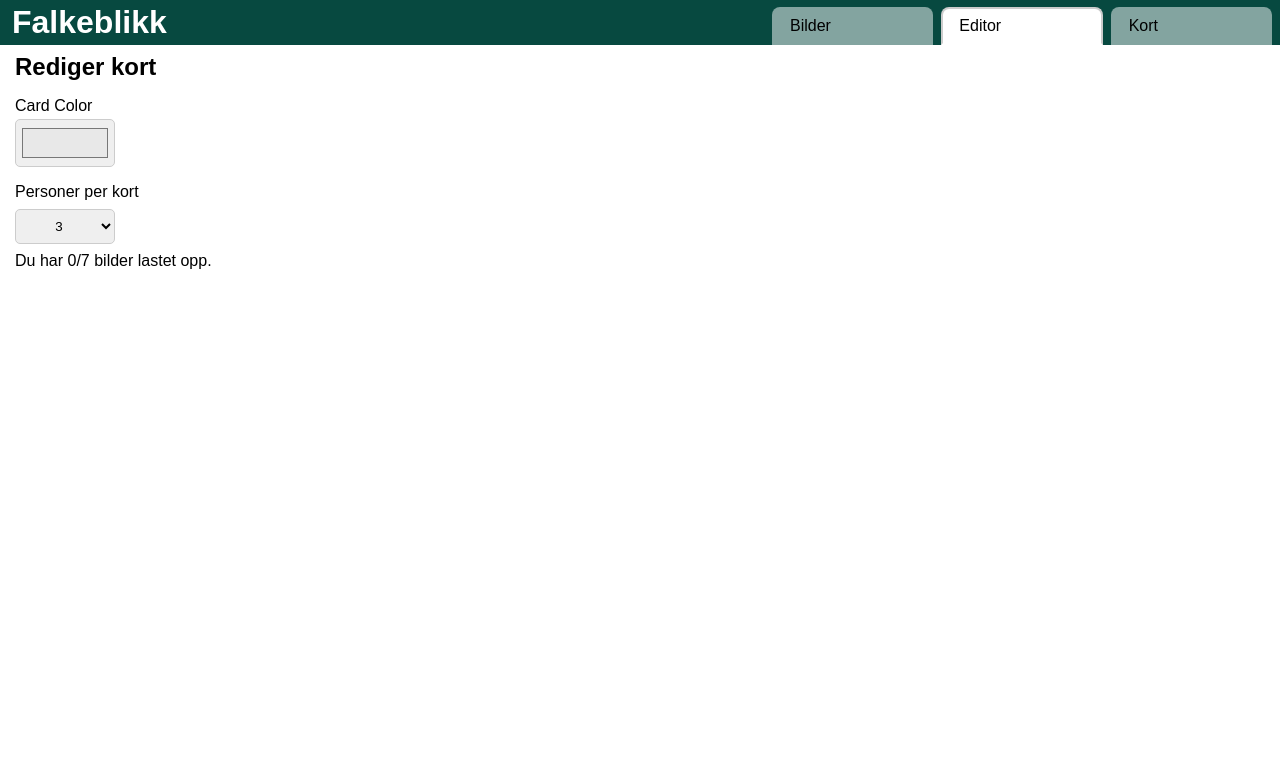
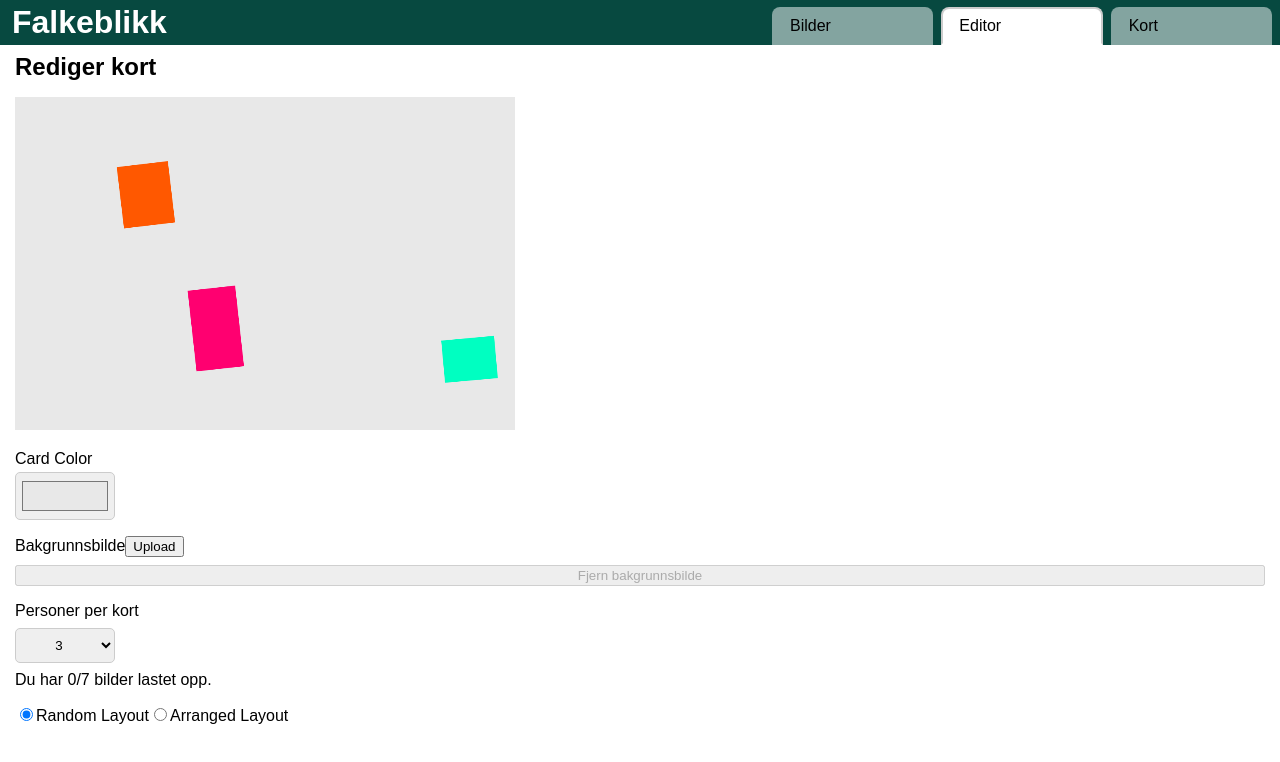
Before and after one commit to eliashetland/falkeblikk, a React (Vite) app: page / in a window 1280 px wide. Both pictures are taken after a click on the label "Editor". Shown: the top 762 px of the page. Built offline with nearby package versions, Linux system fonts and the light colour scheme.

Commit message:
feat: arranged pos

```diff
--- a/src/App.tsx
+++ b/src/App.tsx
@@ -8,11 +8,13 @@ import { Nav } from "./nav/Nav";
 
 export type Page = "cards" | "editor" | "images";
 
+
 function App() {
   const [currentPage, setCurrentPage] = useState<Page>("cards");
   const [options, setOptions] = useState<IOptions>({
     color: "#e8e8e8",
     count: 3,
+    layout: "random",
   });
 
   const [images, setImages] = useState<File[]>([]);
--- a/src/card/Card.tsx
+++ b/src/card/Card.tsx
@@ -6,6 +6,7 @@ export interface ICardProps {
   card: number[];
   images: File[];
   options: IOptions;
+  useShapes?: boolean;
 }
 
 export const Card = (props: ICardProps) => {
@@ -13,7 +14,7 @@ export const Card = (props: ICardProps) => {
 
   useEffect(() => {
     drawCard(props, canvasRef);
-  }, [props.card, props.images, props.options]);
+  }, [props.card, props.images, props.options, props.useShapes]);
 
   return (
     <div className={styles.container}>
--- a/src/editor/Editor.module.css
+++ b/src/editor/Editor.module.css
@@ -2,13 +2,17 @@
   padding: 0.5rem 0rem;
   display: flex;
   flex-direction: column;
+  flex-wrap: nowrap;
 
   scrollbar-gutter: stable both-edges;
   overflow-y: auto;
   height: 100%;
 
-  flex-wrap: wrap;
   gap: 1rem;
+}
+
+.preview div {
+  max-width: 500px;
 }
 
 .container h2 {
@@ -49,3 +53,26 @@
 .count option {
   padding: 0.5rem;
 }
+
+.backgroundImage {
+  display: flex;
+  flex-direction: column;
+  gap: 0.5rem;
+
+  width: 100%;
+}
+
+.uploadButton {
+  position: relative;
+  overflow: hidden;
+}
+
+.uploadButton input[type="file"] {
+  position: absolute;
+  left: 0;
+  top: 0;
+  opacity: 0;
+  width: 100%;
+  height: 100%;
+  cursor: pointer;
+}
--- a/src/editor/Editor.tsx
+++ b/src/editor/Editor.tsx
@@ -1,11 +1,15 @@
+import { Card } from "../card/Card";
 import { numberOfPhotosNeeded, validCardSizes } from "../logic/generateMono";
 import styles from "./Editor.module.css";
 
 export interface IOptions {
   color: string;
   count: number;
+  layout: Layout;
+  backgroundImage?: File | null;
 }
 
+export type Layout = "random" | "arranged";
 interface IEditorProps {
   options: IOptions;
   images: File[];
@@ -13,18 +17,70 @@ interface IEditorProps {
 }
 
 export const Editor = (props: IEditorProps) => {
+  const previewCard = Array.from(
+    { length: props.options.count },
+    (_, i) => i + 1
+  );
   return (
     <div className={styles.container}>
       <h2>Rediger kort</h2>
+
+      <div className={styles.preview}>
+        <Card
+          card={previewCard}
+          images={[]}
+          options={props.options}
+          useShapes
+        />
+      </div>
+
       <section className={styles.color}>
         <label htmlFor="color">Card Color</label>
         <input
           type="color"
           value={props.options.color}
           onChange={(e) =>
-            props.setOptions({ ...props.options, color: e.target.value })
+            props.setOptions({
+              ...props.options,
+              color: e.target.value,
+              backgroundImage: null,
+            })
           }
         />
+      </section>
+
+      <section className={styles.backgroundImage}>
+        <div className={styles.fileInput}>
+          <label htmlFor="fileInput">Bakgrunnsbilde</label>
+          <button type="button" className={styles.uploadButton}>
+            Upload
+            <input
+              type="file"
+              accept="image/*"
+              id="fileInput"
+              onChange={(e) => {
+                if (e.target.files && e.target.files.length > 0) {
+                  props.setOptions({
+                    ...props.options,
+                    backgroundImage: e.target.files[0],
+                  });
+                }
+              }}
+            />
+          </button>
+        </div>
+
+        <button
+          disabled={!props.options.backgroundImage}
+          onClick={() =>
+            props.setOptions({
+              ...props.options,
+              backgroundImage: null,
+            })
+          }
+        >
+          Fjern bakgrunnsbilde
+        </button>
       </section>
 
       <section className={styles.count}>
@@ -51,6 +107,30 @@ export const Editor = (props: IEditorProps) => {
           {numberOfPhotosNeeded(props.options.count)} bilder lastet opp.
         </span>
       </section>
+
+      <section className={styles.layout}>
+        <input
+          type="radio"
+          name="layout"
+          id="random"
+          checked={props.options.layout === "random"}
+          onChange={() =>
+            props.setOptions({ ...props.options, layout: "random" })
+          }
+        />
+        <label htmlFor="random">Random Layout</label>
+
+        <input
+          type="radio"
+          name="layout"
+          id="arranged"
+          checked={props.options.layout === "arranged"}
+          onChange={() =>
+            props.setOptions({ ...props.options, layout: "arranged" })
+          }
+        />
+        <label htmlFor="arranged">Arranged Layout</label>
+      </section>
     </div>
   );
 };
--- a/src/logic/canvasDrawer.ts
+++ b/src/logic/canvasDrawer.ts
@@ -1,21 +1,4 @@
 import type { ICardProps } from "../card/Card";
-
-const getPositionCss = (
-    width: number,
-    left: number,
-    top: number,
-    height: number,
-    rotate: number
-) => {
-    return {
-        position: "absolute" as const,
-        transform: `rotate(${rotate}deg)`,
-        top: `${top}%`,
-        left: `${left}%`,
-        width: `${width}%`,
-        height: `${height}%`,
-    };
-};
 
 const shuffleArray = (array: any[]) => {
     for (let i = array.length - 1; i > 0; i--) {
@@ -57,7 +40,6 @@ const getPositions = (count: number) => {
     const cellIndices = shuffleArray(
         Array.from({ length: cols * rows }, (_, i) => i)
     );
-    const positionsCss = [];
     const positions = [];
 
     for (let i = 0; i < count; i++) {
@@ -82,11 +64,31 @@ const getPositions = (count: number) => {
         const rotate = Math.random() * 20 - 10; // Random rotation between -5 and 5 degrees
 
         positions.push({ width, left, top, height, rotate });
-        positionsCss.push(getPositionCss(width, left, top, height, rotate));
     }
-    return { positions, positionsCss };
+    return { positions };
 };
 
+const getArrangedPositions = (count: number) => {
+    const padding = 5;
+    const cellWidth = (100 - 2 * padding) / count;
+    const maxHeight = 60;
+
+    const positions = [];
+    for (let i = 0; i < count; i++) {
+
+        const left = (i * cellWidth) + padding;
+        const top = padding + (100 - 2 * padding - maxHeight);
+
+        positions.push({
+            width: cellWidth, // Fixed width
+            left,
+            top,
+            height: maxHeight,
+            rotate: 0, // No rotation
+        });
+    }
+    return { positions };
+};
 
 const imageUrlCache = new Map<File, string>();
 
@@ -100,7 +102,7 @@ const getCachedUrl = (file: File) => {
 const loadImage = (file: File): Promise<HTMLImageElement> => {
     return new Promise((resolve) => {
         if (!file) {
-            resolve(new Image());
+            resolve(new Image(10, Math.random() * 20 + 5));
             return;
         }
         const img = new Image();
@@ -110,9 +112,11 @@ const loadImage = (file: File): Promise<HTMLImageElement> => {
     });
 };
 
+
+
 export const drawCard = async (
     props: ICardProps,
-    canvasRef?: React.RefObject<HTMLCanvasElement | null>
+    canvasRef?: React.RefObject<HTMLCanvasElement | null>,
 ) => {
     if (!canvasRef || !canvasRef.current) return;
 
@@ -120,18 +124,45 @@ export const drawCard = async (
     const ctx = canvas.getContext("2d");
     if (!ctx) return;
 
-    const { positions } = getPositions(props.card.length);
+    const { positions } = props.options.layout === "random"
+        ? getPositions(props.card.length)
+        : getArrangedPositions(props.card.length);
 
     // Load all images
     const images = await Promise.all(
         props.card.map((item) => loadImage(props.images[item]))
+
     );
 
     // Clear canvas and fill background
     ctx.clearRect(0, 0, canvas.width, canvas.height);
+
+    if (props.options.backgroundImage) {
+        const bgImage = await loadImage(props.options.backgroundImage);
+        const bgAspect = bgImage.width / bgImage.height;
+        const canvasAspect = canvas.width / canvas.height;
+
+        let drawWidth, drawHeight, offsetX, offsetY;
+
+        if (bgAspect > canvasAspect) {
+            // Background is wider — fill height, crop width
+            drawHeight = canvas.height;
+            drawWidth = canvas.height * bgAspect;
+        } else {
+            // Background is taller — fill width, crop height
+            drawWidth = canvas.width;
+            drawHeight = canvas.width / bgAspect;
+        }
+
+        offsetX = (canvas.width - drawWidth) / 2;
+        offsetY = (canvas.height - drawHeight) / 2;
+
+        ctx.drawImage(bgImage, offsetX, offsetY, drawWidth, drawHeight);
+
+    } else {
         ctx.fillStyle = props.options.color;
         ctx.fillRect(0, 0, canvas.width, canvas.height);
-
+    }
     // Draw each image with position and aspect ratio adjustments
     images.forEach((img, index) => {
         const { width, left, top, height, rotate } = positions[index];
@@ -156,15 +187,34 @@ export const drawCard = async (
         }
 
         ctx.save();
-        ctx.translate(pxLeft + pxWidth / 2, pxTop + pxHeight / 2);
+
+        const alignFromBottom = props.options.layout === "arranged";
+        const translateX = pxLeft + pxWidth / 2;
+        const translateY = alignFromBottom ? pxTop + pxHeight : pxTop + pxHeight / 2;
+
+        ctx.translate(translateX, translateY);
         ctx.rotate((rotate * Math.PI) / 180);
+
+        const drawX = -drawWidth / 2;
+        const drawY = alignFromBottom
+            ? -drawHeight
+            : -drawHeight / 2;
+
+        if (props.useShapes) {
+
+            ctx.fillStyle = `hsl(${Math.random() * 360}, 100%, 50%)`;
+            ctx.fillRect(drawX, drawY, drawWidth, drawHeight);
+        } else {
+
+
             ctx.drawImage(
                 img,
-            -drawWidth / 2,
-            -drawHeight / 2,
+                drawX,
+                drawY,
                 drawWidth,
                 drawHeight
             );
+        }
         ctx.restore();
     });
 };
```
Lines whose indentation alone changed are shown as unchanged.
